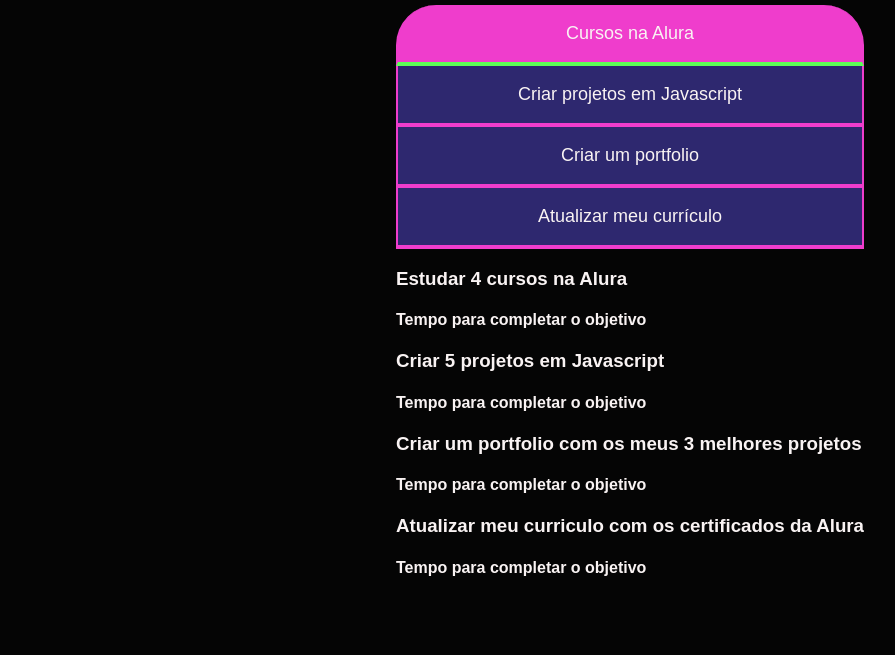
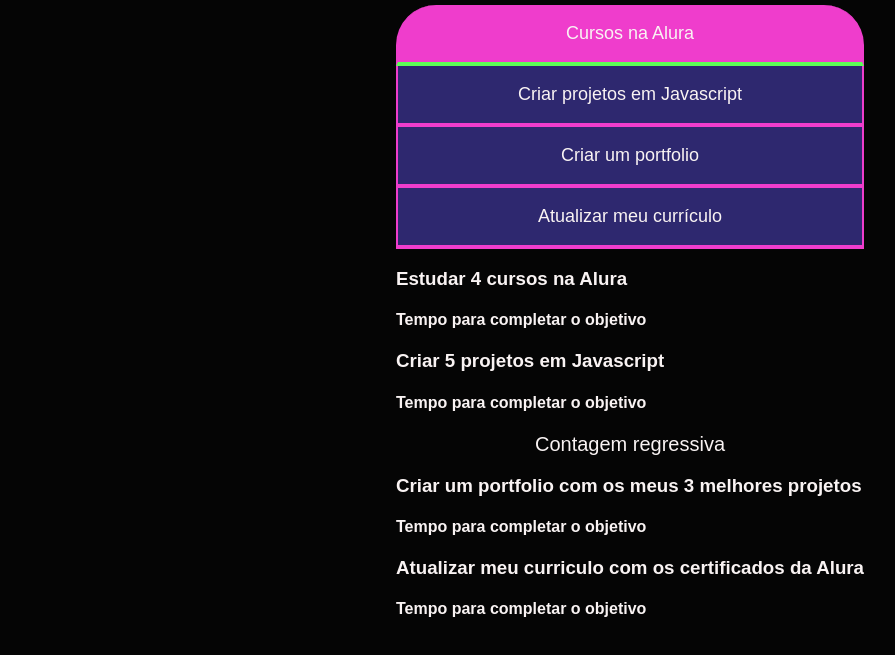
Before and after one commit to anne-luise/responsiva, a plain HTML site: page index.html in a window 1280 px wide. Shown: the part 93-748 px from the top of the page, without its empty margins (10-905 px from the left). Drawn offline with Linux system fonts and the light colour scheme.

Commit message:
Update index.html

```diff
--- a/index.html
+++ b/index.html
@@ -34,7 +34,7 @@
 
             <h4 class=»aba-conteudo-titulo-
             secundario»>Tempo para completar o objetivo</h4>
-
+                <div class="contador"></div>
             </div>
             <div class=»aba-conteudo»>
                 <h3 class=»aba-conteudo-titulo-
```
